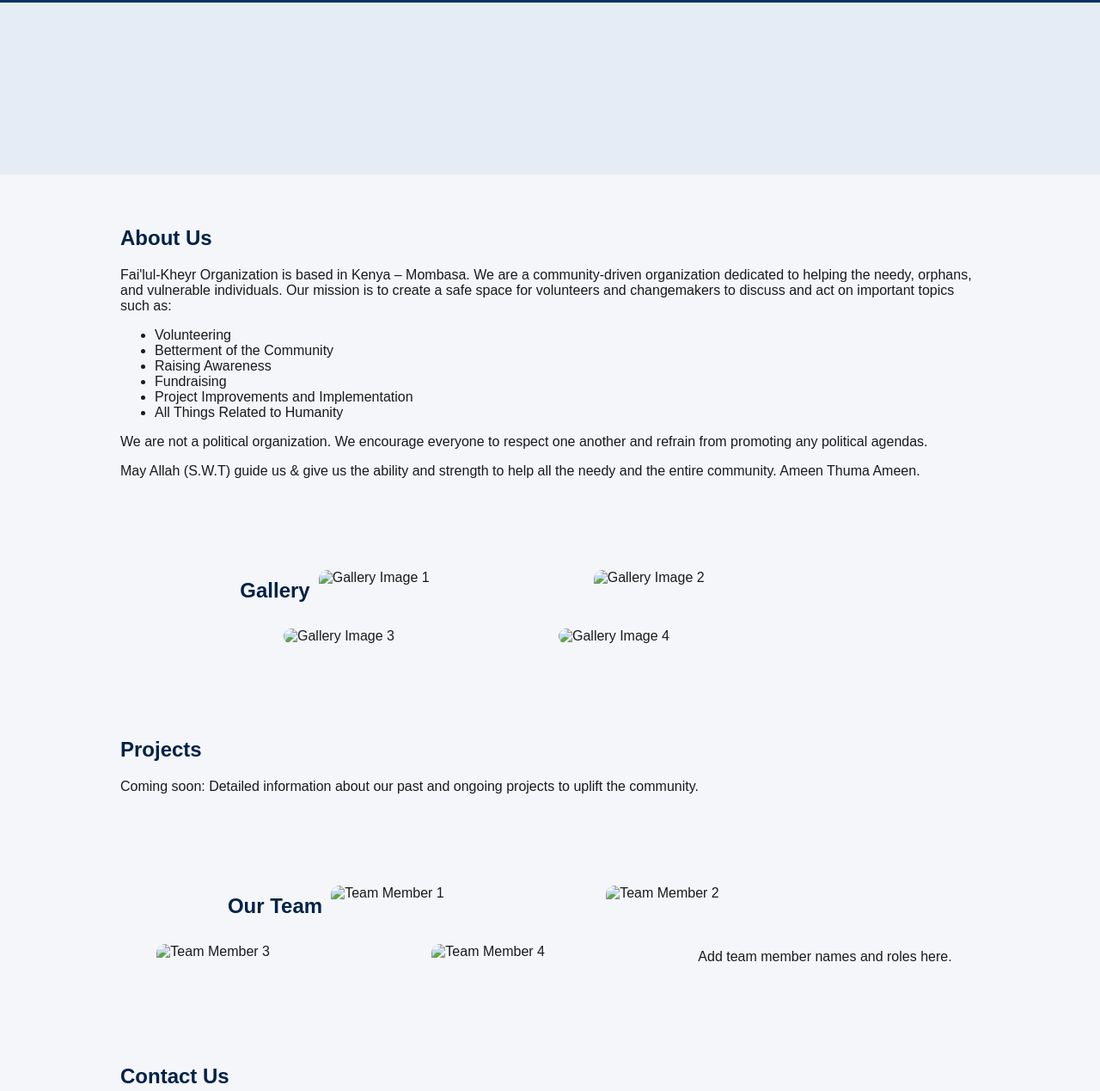
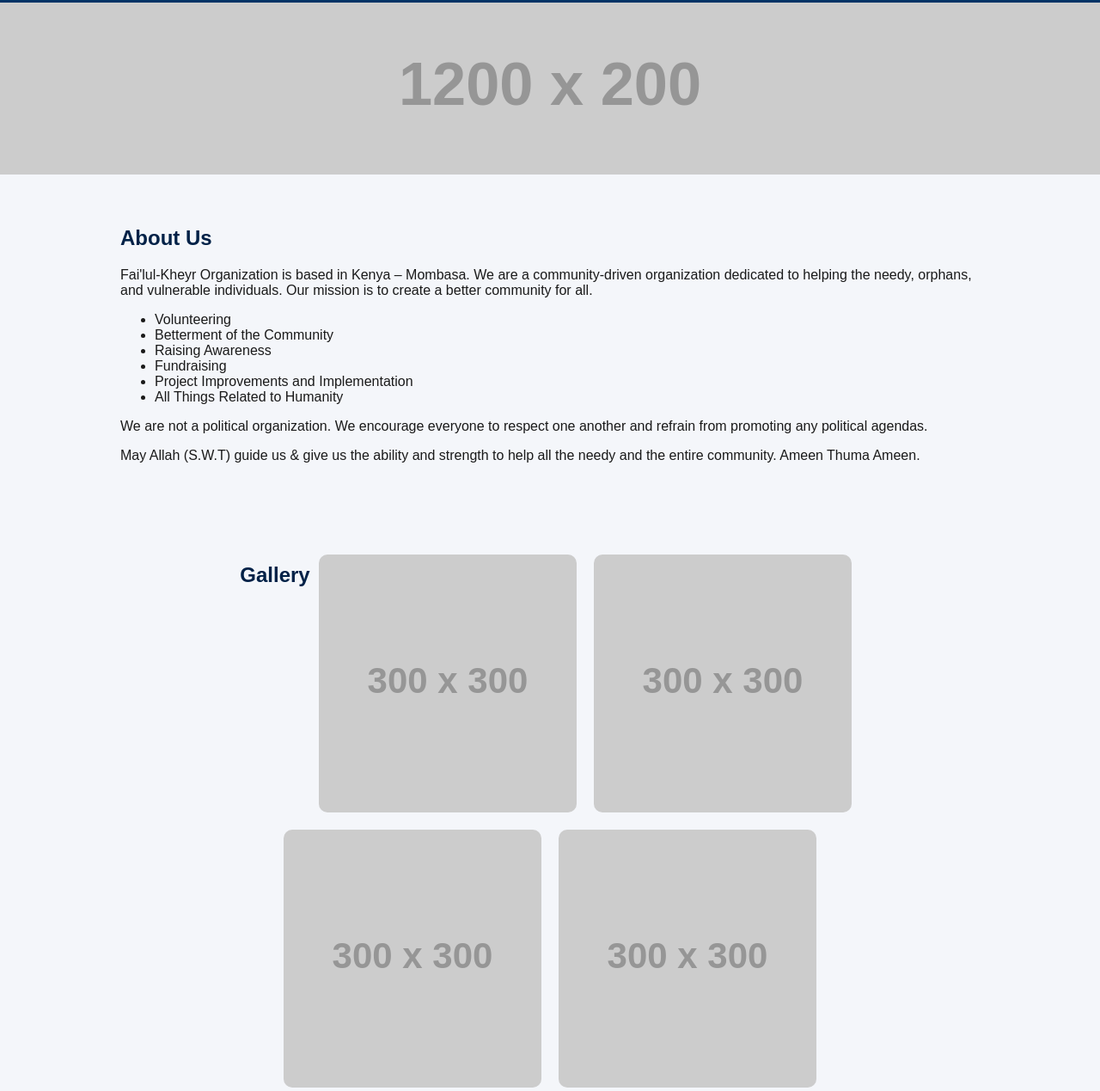
Before and after one commit to BroLally001/https-failulkheyr.github.io-, a plain HTML site: page index.html in a window 1280 px wide. Shown: the part 189-1458 px from the top of the page at 86% size. Drawn offline with Linux system fonts and the light colour scheme; placeholder pictures from the web are drawn by us.

Commit message:
Update index.html

```diff
--- a/index.html
+++ b/index.html
@@ -1,4 +1,3 @@
-
 <!DOCTYPE html>
 <html lang="en">
 <head>
@@ -30,7 +29,7 @@
       font-weight: bold;
     }
     .hero {
-      background: url('file-SpmTgWfVyPtiPsmeKrC66K') no-repeat center center/contain;
+      background: url('https://via.placeholder.com/1200x200') no-repeat center center/cover;
       height: 200px;
       display: flex;
       align-items: center;
@@ -93,7 +92,7 @@
 
   <section class="section" id="about">
     <h2>About Us</h2>
-    <p>Fai'lul-Kheyr Organization is based in Kenya – Mombasa. We are a community-driven organization dedicated to helping the needy, orphans, and vulnerable individuals. Our mission is to create a safe space for volunteers and changemakers to discuss and act on important topics such as:</p>
+    <p>Fai'lul-Kheyr Organization is based in Kenya – Mombasa. We are a community-driven organization dedicated to helping the needy, orphans, and vulnerable individuals. Our mission is to create a better community for all.</p>
     <ul>
       <li>Volunteering</li>
       <li>Betterment of the Community</li>
@@ -108,10 +107,10 @@
 
   <section class="section gallery" id="gallery">
     <h2>Gallery</h2>
-    <img src="file-YYToSX74iRktyxJ35zCMWh" alt="Gallery Image 1">
-    <img src="file-Jvj6FSMJH91wHbwM6zctvG" alt="Gallery Image 2">
-    <img src="file-HQAod9aAktB1SScFeEtFdz" alt="Gallery Image 3">
-    <img src="file-AVnrUgakTX9ixN61THCRy5" alt="Gallery Image 4">
+    <img src="https://via.placeholder.com/300" alt="Gallery Image 1">
+    <img src="https://via.placeholder.com/300" alt="Gallery Image 2">
+    <img src="https://via.placeholder.com/300" alt="Gallery Image 3">
+    <img src="https://via.placeholder.com/300" alt="Gallery Image 4">
   </section>
 
   <section class="section" id="projects">
@@ -121,10 +120,10 @@
 
   <section class="section team" id="team">
     <h2>Our Team</h2>
-    <img src="file-YYToSX74iRktyxJ35zCMWh" alt="Team Member 1">
-    <img src="file-Jvj6FSMJH91wHbwM6zctvG" alt="Team Member 2">
-    <img src="file-HQAod9aAktB1SScFeEtFdz" alt="Team Member 3">
-    <img src="file-AVnrUgakTX9ixN61THCRy5" alt="Team Member 4">
+    <img src="https://via.placeholder.com/300" alt="Team Member 1">
+    <img src="https://via.placeholder.com/300" alt="Team Member 2">
+    <img src="https://via.placeholder.com/300" alt="Team Member 3">
+    <img src="https://via.placeholder.com/300" alt="Team Member 4">
     <p>Add team member names and roles here.</p>
   </section>
 
@@ -139,7 +138,7 @@
   <section class="section" id="donate">
     <h2>Support Our Mission</h2>
     <p>Your donation can make a real difference in the lives of those in need.</p>
-    <a href="#" class="btn-donate">Donate Now</a>
+    <a href="https://example.com/donate" class="btn-donate">Donate Now</a>
   </section>
 
   <footer>
```
